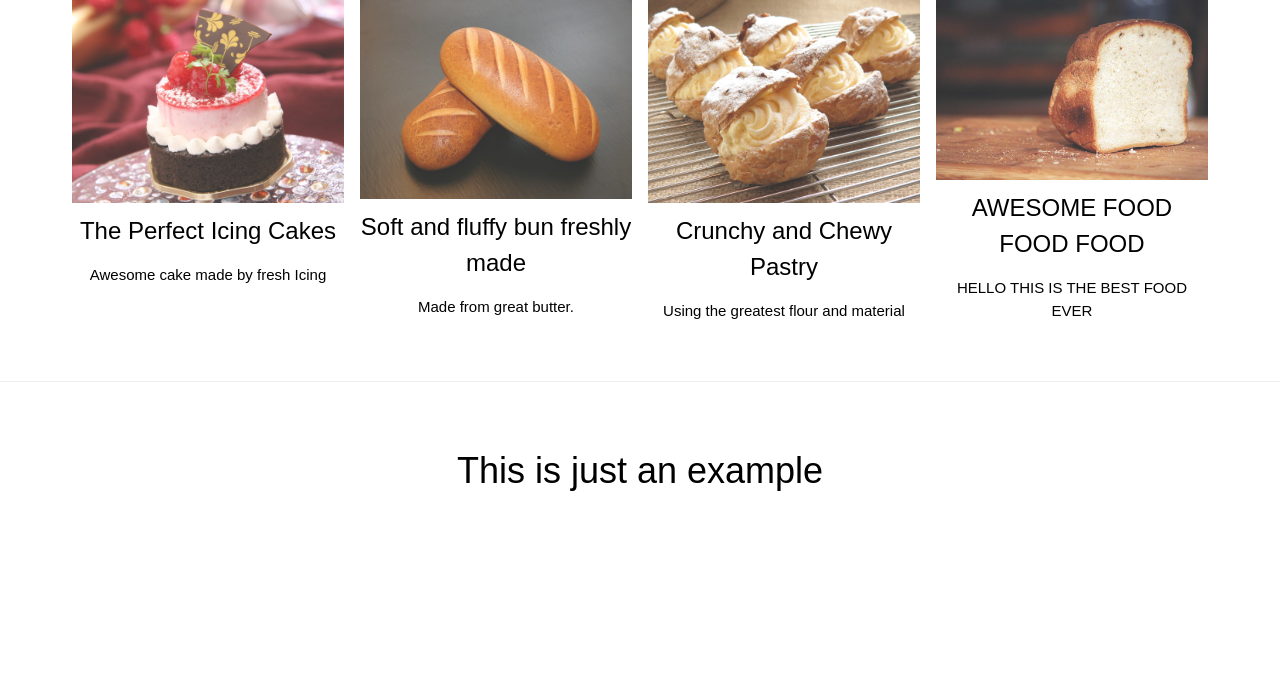
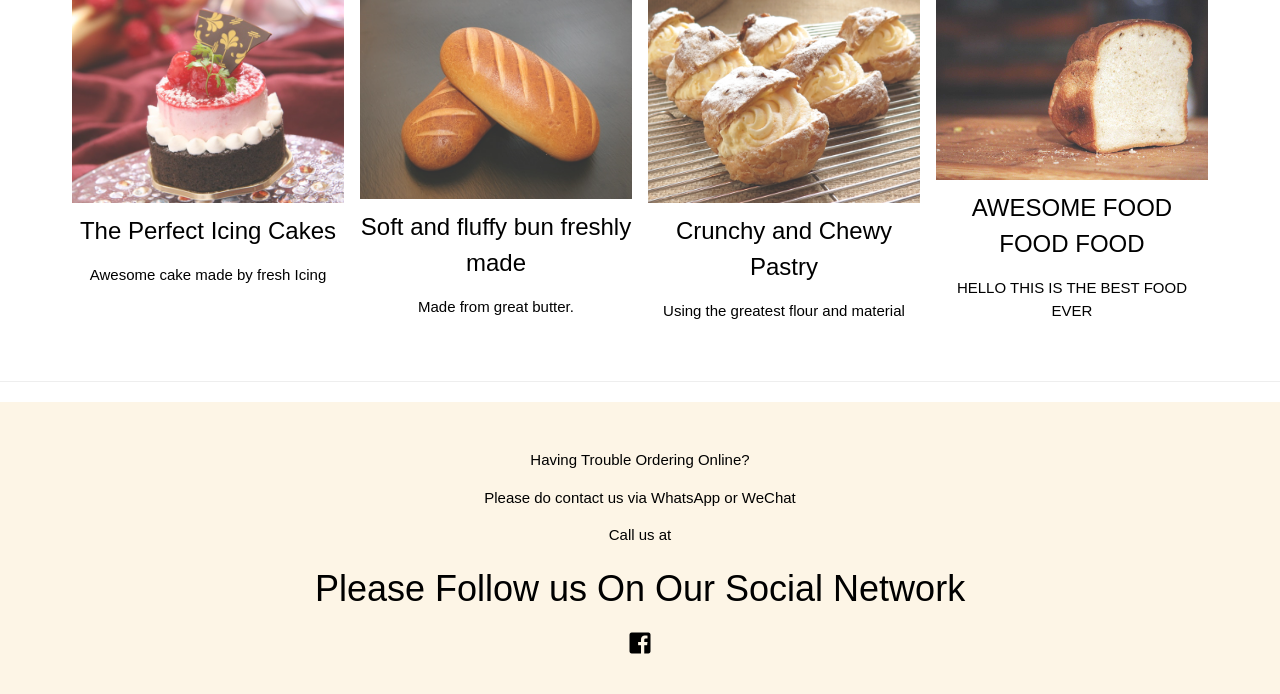
Before and after one commit to JYKS0918/cakehouse, a PHP site: page /Home.php in a window 1280 px wide. Shown: the part 239-933 px from the top of the page. Before the commit the page ends 730 px from the top, so only its background shows below. Run offline with PHP 8.4, Linux system fonts and the light colour scheme; some libraries are stand-ins or nearby versions; some web fonts are replaced.

Commit message:
Update Footer.php

```diff
--- a/Footer.php
+++ b/Footer.php
@@ -1,6 +1,13 @@
 <footer>
+  <link rel="stylesheet" href="https://use.fontawesome.com/releases/v5.3.1/css/all.css">
   <hr id="About">
-  <div class="w3-container w3-padding-32 w3-center">
-    <h1 style="text-align:center;">This is just an example</h1>
+  <div class="w3-container w3-padding-32 w3-center w3-sand">
+    <p>Having Trouble Ordering Online?</p>
+    <p>Please do contact us via WhatsApp or WeChat</p>
+    <p>Call us at</p>
+      <h1 style="text-align:center;">Please Follow us On Our Social Network</h1>
+      <div class="w3-xlarge">
+        <a href="www.facebook.com"><i class="fab fa-facebook-square"></i></a>
+      </div>
   </div>
 </footer>
```
